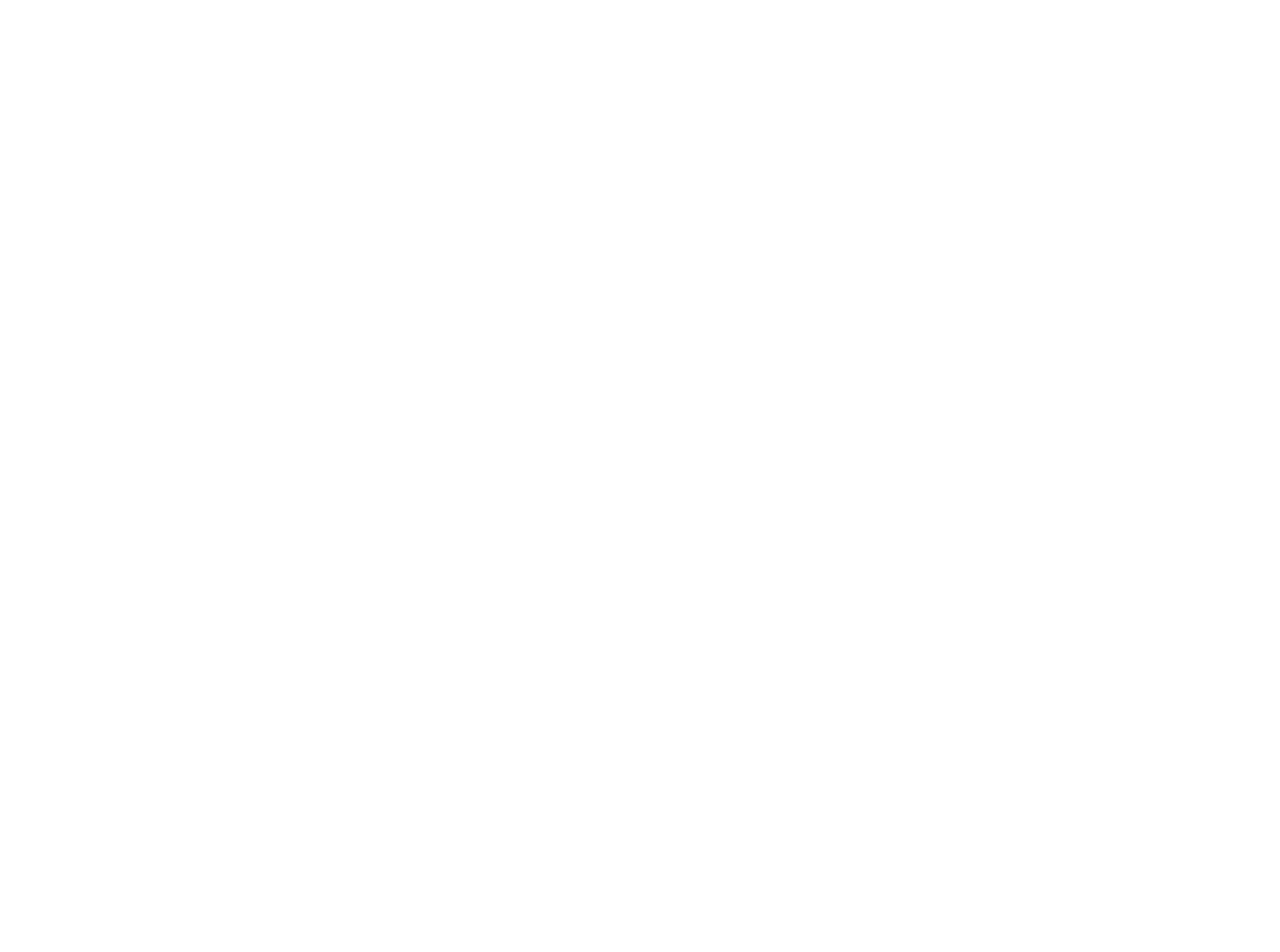
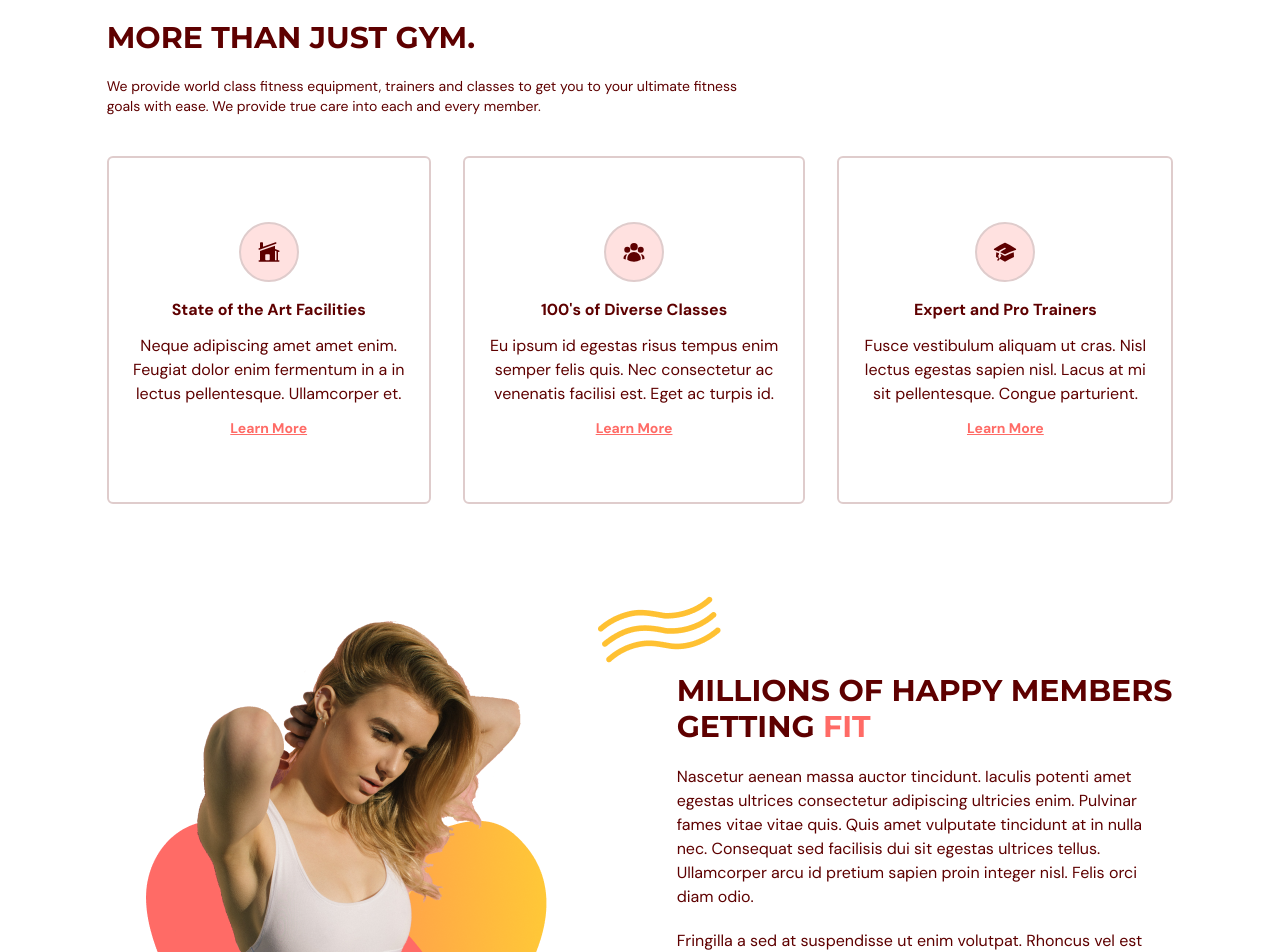
Before and after one commit to Rahulkaradwal/fitfat, a React (Vite) app: page / in a window 1280 px wide. Shown: the part 880-1832 px from the top of the page. Before the commit the page ends 823 px from the top, so only its background shows below. Built offline with nearby package versions, Linux system fonts and the light colour scheme.

Commit message:
feat: add benefits section

```diff
--- a/src/App.tsx
+++ b/src/App.tsx
@@ -2,6 +2,7 @@
 import Navbar from "./components/Navbar";
 import { SelectedPage } from "./components/shared/types";
 import Home from "./components/Home";
+import Benefits from "./components/Benefits";
 
 function App() {
   const [selectedPage, setSelectedPage] = useState<SelectedPage>(
@@ -32,6 +33,7 @@
         setSelectedPage={setSelectedPage}
       />
       <Home setSelectedPage={setSelectedPage} />
+      <Benefits setSelectedPage={setSelectedPage} />
     </div>
   );
 }
--- /dev/null
+++ b/src/components/Benefit.tsx
@@ -0,0 +1,42 @@
+import { motion } from "framer-motion";
+import AnchorLink from "react-anchor-link-smooth-scroll";
+import { SelectedPage } from "./shared/types";
+
+const childVariant = {
+  hidden: { opacity: 0, scale: 0.9 },
+  visible: { opacity: 1, scale: 1 },
+};
+
+type Props = {
+  icon: JSX.Element;
+  title: string;
+  description: string;
+  setSelectedPage: (value: SelectedPage) => void;
+};
+
+const Benefit = ({ icon, title, description, setSelectedPage }: Props) => {
+  return (
+    <motion.div
+      variants={childVariant}
+      className="mt-5 rounded-md border-2 border-gray-100 px-5 py-16 text-center"
+    >
+      <div className="mb-4 flex justify-center">
+        <div className="rounded-full border-2 border-gray-100 bg-primary-100 p-4">
+          {icon}
+        </div>
+      </div>
+
+      <h4 className="font-bold">{title}</h4>
+      <p className="my-3">{description}</p>
+      <AnchorLink
+        className="text-sm font-bold text-primary-500 underline hover:text-secondary-500"
+        onClick={() => setSelectedPage(SelectedPage.Contactus)}
+        href={`#${SelectedPage.Contactus}`}
+      >
+        <p>Learn More</p>
+      </AnchorLink>
+    </motion.div>
+  );
+};
+
+export default Benefit;
--- /dev/null
+++ b/src/components/Benefits.tsx
@@ -0,0 +1,164 @@
+import {
+  HomeModernIcon,
+  UserGroupIcon,
+  AcademicCapIcon,
+} from "@heroicons/react/24/solid";
+import { motion } from "framer-motion";
+import BenefitsPageGraphic from "../assets/BenefitsPageGraphic.png";
+import Benefit from "./Benefit";
+import ActionButton from "./shared/ActionButton";
+import { BenefitType, SelectedPage } from "./shared/types";
+import HText from "./shared/HText";
+
+const benefits: Array<BenefitType> = [
+  {
+    icon: <HomeModernIcon className="h-6 w-6" />,
+    title: "State of the Art Facilities",
+    description:
+      "Neque adipiscing amet amet enim. Feugiat dolor enim fermentum in a in lectus pellentesque. Ullamcorper et.",
+  },
+  {
+    icon: <UserGroupIcon className="h-6 w-6" />,
+    title: "100's of Diverse Classes",
+    description:
+      "Eu ipsum id egestas risus tempus enim semper felis quis. Nec consectetur ac venenatis facilisi est. Eget ac turpis id.",
+  },
+  {
+    icon: <AcademicCapIcon className="h-6 w-6" />,
+    title: "Expert and Pro Trainers",
+    description:
+      "Fusce vestibulum aliquam ut cras. Nisl lectus egestas sapien nisl. Lacus at mi sit pellentesque. Congue parturient.",
+  },
+];
+
+const container = {
+  hidden: {},
+  visible: {
+    transition: { staggerChildren: 0.2 },
+  },
+};
+
+type Props = {
+  setSelectedPage: (value: SelectedPage) => void;
+};
+
+const Benefits = ({ setSelectedPage }: Props) => {
+  return (
+    <section id="benefits" className="mx-auto min-h-full w-5/6 py-20">
+      <motion.div
+        onViewportEnter={() => setSelectedPage(SelectedPage.Benefits)}
+      >
+        {/* HEADER */}
+        <motion.div
+          className="md:my-5 md:w-3/5"
+          initial="hidden"
+          whileInView="visible"
+          viewport={{ once: true, amount: 0.5 }}
+          transition={{ duration: 0.5 }}
+          variants={{
+            hidden: { opacity: 0, x: -50 },
+            visible: { opacity: 1, x: 0 },
+          }}
+        >
+          <HText>MORE THAN JUST GYM.</HText>
+          <p className="my-5 text-sm">
+            We provide world class fitness equipment, trainers and classes to
+            get you to your ultimate fitness goals with ease. We provide true
+            care into each and every member.
+          </p>
+        </motion.div>
+
+        {/* BENEFITS */}
+        <motion.div
+          className="mt-5 items-center justify-between gap-8 md:flex"
+          initial="hidden"
+          whileInView="visible"
+          viewport={{ once: true, amount: 0.5 }}
+          variants={container}
+        >
+          {benefits.map((benefit: BenefitType) => (
+            <Benefit
+              key={benefit.title}
+              icon={benefit.icon}
+              title={benefit.title}
+              description={benefit.description}
+              setSelectedPage={setSelectedPage}
+            />
+          ))}
+        </motion.div>
+
+        {/* GRAPHICS AND DESCRIPTION */}
+        <div className="mt-16 items-center justify-between gap-20 md:mt-28 md:flex">
+          {/* GRAPHIC */}
+          <img
+            className="mx-auto"
+            alt="benefits-page-graphic"
+            src={BenefitsPageGraphic}
+          />
+
+          {/* DESCRIPTION */}
+          <div>
+            {/* TITLE */}
+            <div className="relative">
+              <div className="before:absolute before:-left-20 before:-top-20 before:z-[1] before:content-abstractwaves">
+                <motion.div
+                  initial="hidden"
+                  whileInView="visible"
+                  viewport={{ once: true, amount: 0.5 }}
+                  transition={{ duration: 0.5 }}
+                  variants={{
+                    hidden: { opacity: 0, x: 50 },
+                    visible: { opacity: 1, x: 0 },
+                  }}
+                >
+                  <HText>
+                    MILLIONS OF HAPPY MEMBERS GETTING{" "}
+                    <span className="text-primary-500">FIT</span>
+                  </HText>
+                </motion.div>
+              </div>
+            </div>
+
+            {/* DESCRIPT */}
+            <motion.div
+              initial="hidden"
+              whileInView="visible"
+              viewport={{ once: true, amount: 0.5 }}
+              transition={{ delay: 0.2, duration: 0.5 }}
+              variants={{
+                hidden: { opacity: 0, x: 50 },
+                visible: { opacity: 1, x: 0 },
+              }}
+            >
+              <p className="my-5">
+                Nascetur aenean massa auctor tincidunt. Iaculis potenti amet
+                egestas ultrices consectetur adipiscing ultricies enim. Pulvinar
+                fames vitae vitae quis. Quis amet vulputate tincidunt at in
+                nulla nec. Consequat sed facilisis dui sit egestas ultrices
+                tellus. Ullamcorper arcu id pretium sapien proin integer nisl.
+                Felis orci diam odio.
+              </p>
+              <p className="mb-5">
+                Fringilla a sed at suspendisse ut enim volutpat. Rhoncus vel est
+                tellus quam porttitor. Mauris velit euismod elementum arcu neque
+                facilisi. Amet semper tortor facilisis metus nibh. Rhoncus sit
+                enim mattis odio in risus nunc.
+              </p>
+            </motion.div>
+
+            {/* BUTTON */}
+            <div className="relative mt-16">
+              <div className="before:absolute before:-bottom-20 before:right-40 before:z-[-1] before:content-sparkles">
+                <ActionButton setSelectedPage={setSelectedPage}>
+                  Join Now
+                </ActionButton>
+              </div>
+            </div>
+          </div>
+        </div>
+      </motion.div>
+    </section>
+  );
+};
+
+export default Benefits;
--- /dev/null
+++ b/src/components/shared/HText.tsx
@@ -0,0 +1,13 @@
+import React from "react";
+
+type Props = {
+  children: React.ReactNode;
+};
+
+const HText = ({ children }: Props) => {
+  return (
+    <h1 className="basis-3/5 font-montserrat text-3xl font-bold">{children}</h1>
+  );
+};
+
+export default HText;
--- a/src/components/shared/types.ts
+++ b/src/components/shared/types.ts
@@ -1,6 +1,18 @@
 export enum SelectedPage {
-    Home= "home",
-    Benefits= "benefits",
-    OurClasses= "ourclasses",
-    Contactus= "contactus"
+  Home = "home",
+  Benefits = "benefits",
+  OurClasses = "ourclasses",
+  Contactus = "contactus",
 }
+
+export interface BenefitType {
+  icon: JSX.Element;
+  title: string;
+  description: string;
+}
+
+export interface ClassType {
+  name: string;
+  description?: string;
+  image: string;
+}
```
